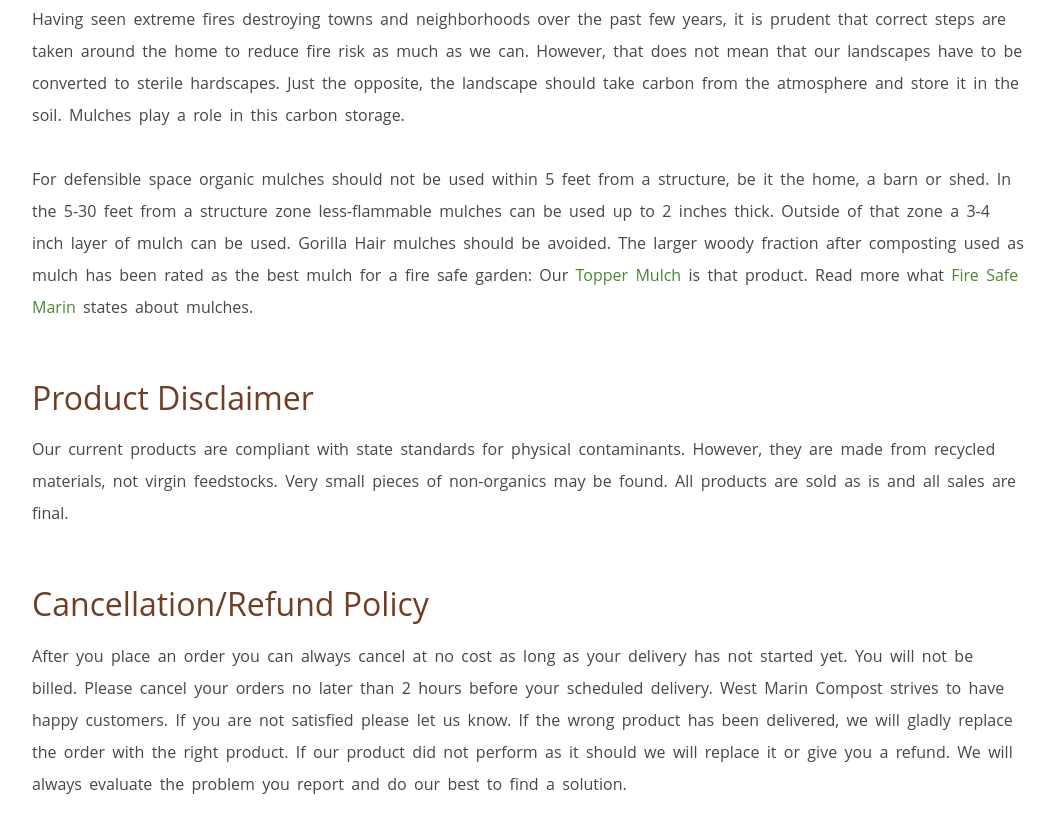
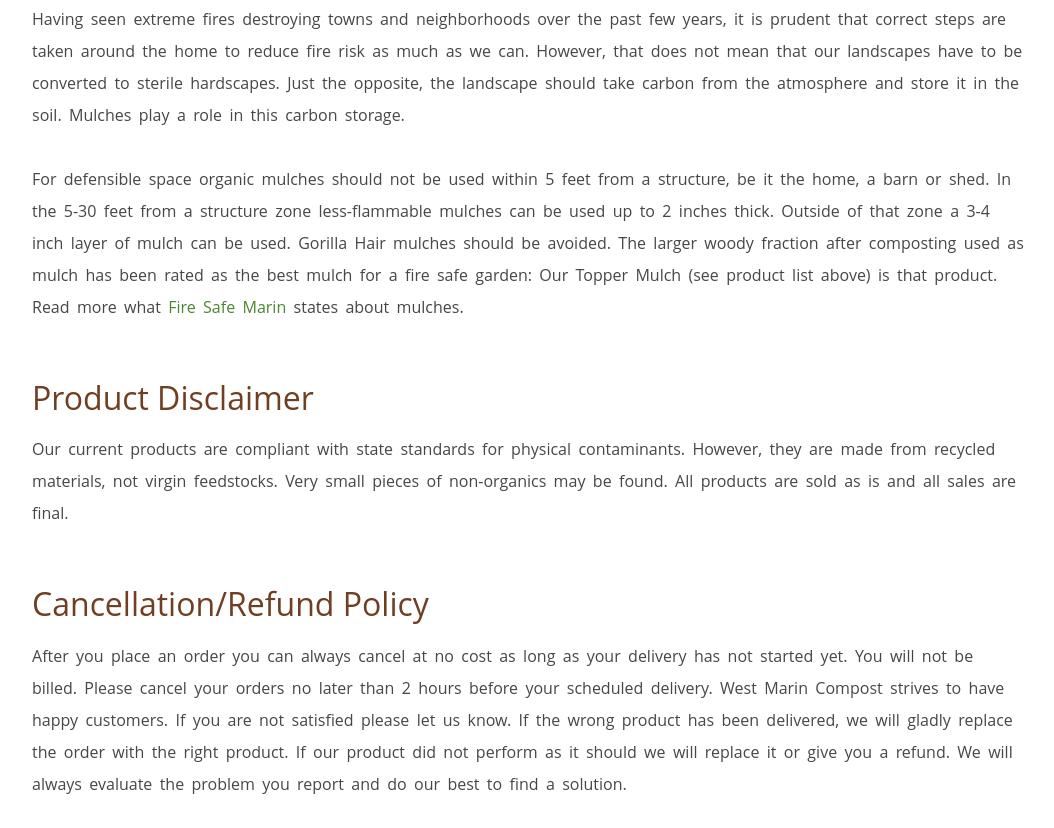
Before and after one commit to xanderbakx/wmc, a Gatsby site: page /products in a window 1280 px wide. Shown: the part 2572-3400 px from the top of the page, without its empty margins (112-1166 px from the left). Built offline with nearby package versions, Linux system fonts and the light colour scheme; Gatsby itself is replaced by a stand-in of ours.

Commit message:
fix: modified topper mulch functionality

```diff
--- a/package.json
+++ b/package.json
@@ -24,7 +24,8 @@
     "react-dom": "^16.12.0",
     "react-helmet": "^6.1.0",
     "react-icons": "^4.2.0",
-    "styled-components": "^5.2.0"
+    "styled-components": "^5.2.0",
+    "uuid": "^8.3.2"
   },
   "devDependencies": {
     "eslint": "^7.9.0",
--- a/src/components/HomePageComponent/QuickInfo.js
+++ b/src/components/HomePageComponent/QuickInfo.js
@@ -134,7 +134,6 @@ export default class QuickInfo extends Component {
                   height="315"
                   src="https://www.youtube.com/embed/XoNtu2SoAPQ"
                   frameBorder="0"
-                  allow="accelerometer; autoplay; encrypted-media; gyroscope; picture-in-picture"
                   allowFullScreen
                 />
               </div>
--- a/src/pages/products.js
+++ b/src/pages/products.js
@@ -1,4 +1,4 @@
-import React, { useEffect } from "react"
+import React from "react"
 
 import Layout from "../components/layout"
 import SEO from "../components/seo"
@@ -6,6 +6,7 @@ import { PageHeader, Banner, styles, Title } from "../utils"
 import productsImg from "../images/piles.jpg"
 import CompostItem from "../components/ProductsComponent/CompostItem"
 import styled from "styled-components"
+import { v4 as uuidv4 } from "uuid"
 
 import "bootstrap/dist/css/bootstrap.min.css"
 import Button from "react-bootstrap/Button"
@@ -15,19 +16,8 @@ import priceListSp from "../documents/WMC_Lista_de_Precios_2020.pdf"
 
 import { StaticQuery, graphql } from "gatsby"
 import Img from "gatsby-image"
-import { AnchorLink } from "gatsby-plugin-anchor-links"
 
 const ProductsPage = () => {
-  useEffect(() => {
-    let topperMulch = document.querySelector(".products section:nth-child(8)")
-    topperMulch.id = "topperMulch"
-  }, [])
-  const topperClick = () => {
-    let el = document.querySelector(
-      ".products section:nth-child(8) > div:nth-child(1) > :nth-child(1) > :nth-child(2)"
-    )
-    el.classList.add("show")
-  }
   return (
     <StaticQuery
       query={graphql`
@@ -201,17 +191,8 @@ const ProductsPage = () => {
           {
             image: data.pathMulch,
             name: "Marin Path Mulch",
-            description: [
-              "We no longer carry Path Mulch. We recommend the use of our ",
-              <AnchorLink
-                to="/products#topperMulch"
-                className="topper"
-                onAnchorLinkClick={topperClick}
-              >
-                Topper Mulch
-              </AnchorLink>,
-              " instead.",
-            ],
+            description:
+              "We no longer carry Path Mulch. We recommend the use of our Topper Mulch (see above) instead.",
             price: "Discontinued",
           },
           {
@@ -323,12 +304,9 @@ const ProductsPage = () => {
               />
               <div className="products">
                 {products.map(product => {
-                  if (product.name === "Topper Mulch") {
-                    let el = document.firstElementChild
-                    console.log(el)
-                  }
                   return (
                     <CompostItem
+                      key={uuidv4()}
                       image={product.image}
                       name={product.name}
                       description={product.description}
@@ -355,14 +333,8 @@ const ProductsPage = () => {
                 used up to 2 inches thick. Outside of that zone a 3-4 inch layer
                 of mulch can be used. Gorilla Hair mulches should be avoided.
                 The larger woody fraction after composting used as mulch has
-                been rated as the best mulch for a fire safe garden: Our{" "}
-                <AnchorLink
-                  to="/products#topperMulch"
-                  onAnchorLinkClick={topperClick}
-                >
-                  Topper Mulch
-                </AnchorLink>{" "}
-                is that product. Read more what{" "}
+                been rated as the best mulch for a fire safe garden: Our Topper
+                Mulch (see product list above) is that product. Read more what{" "}
                 <a
                   href="https://www.firesafemarin.org/fire-smart-yard/mulches"
                   target="_blank"
```
Also changed, not shown: 1 other file.
